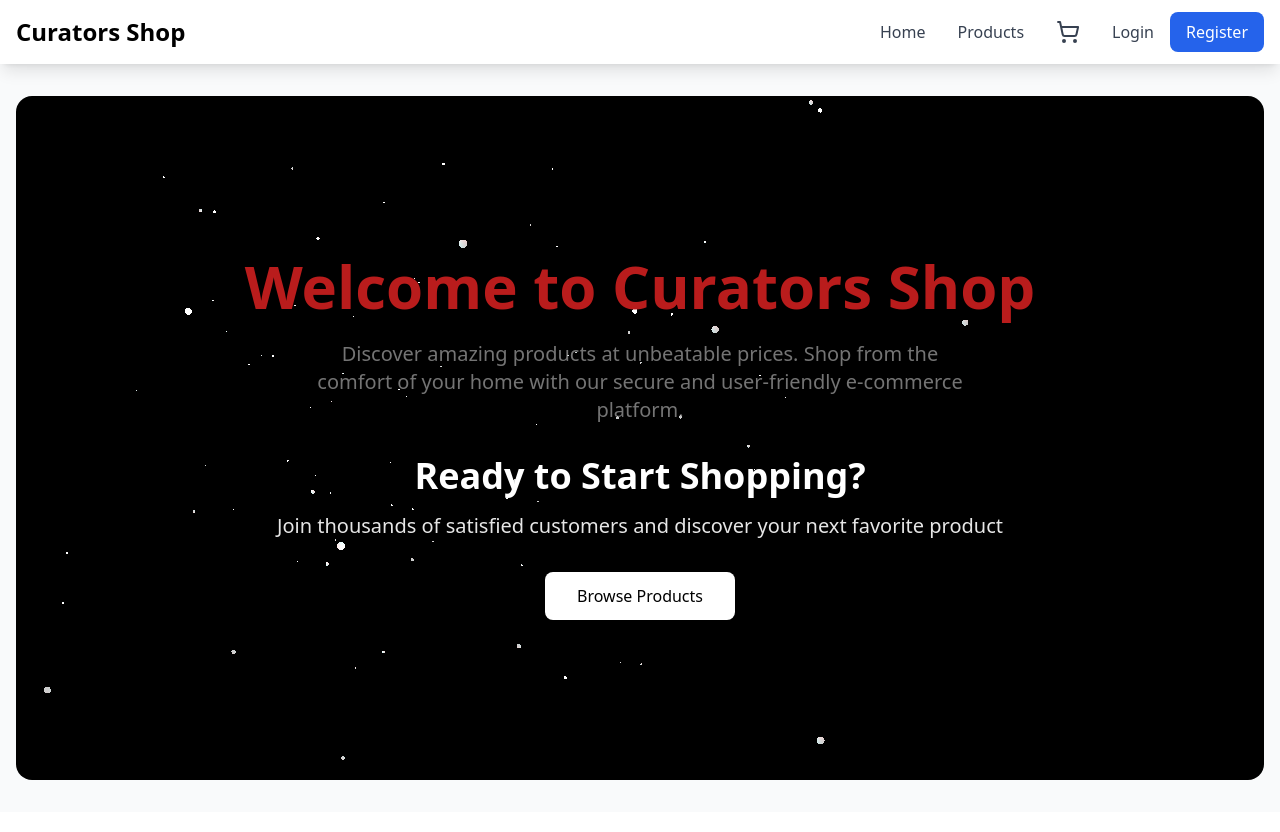
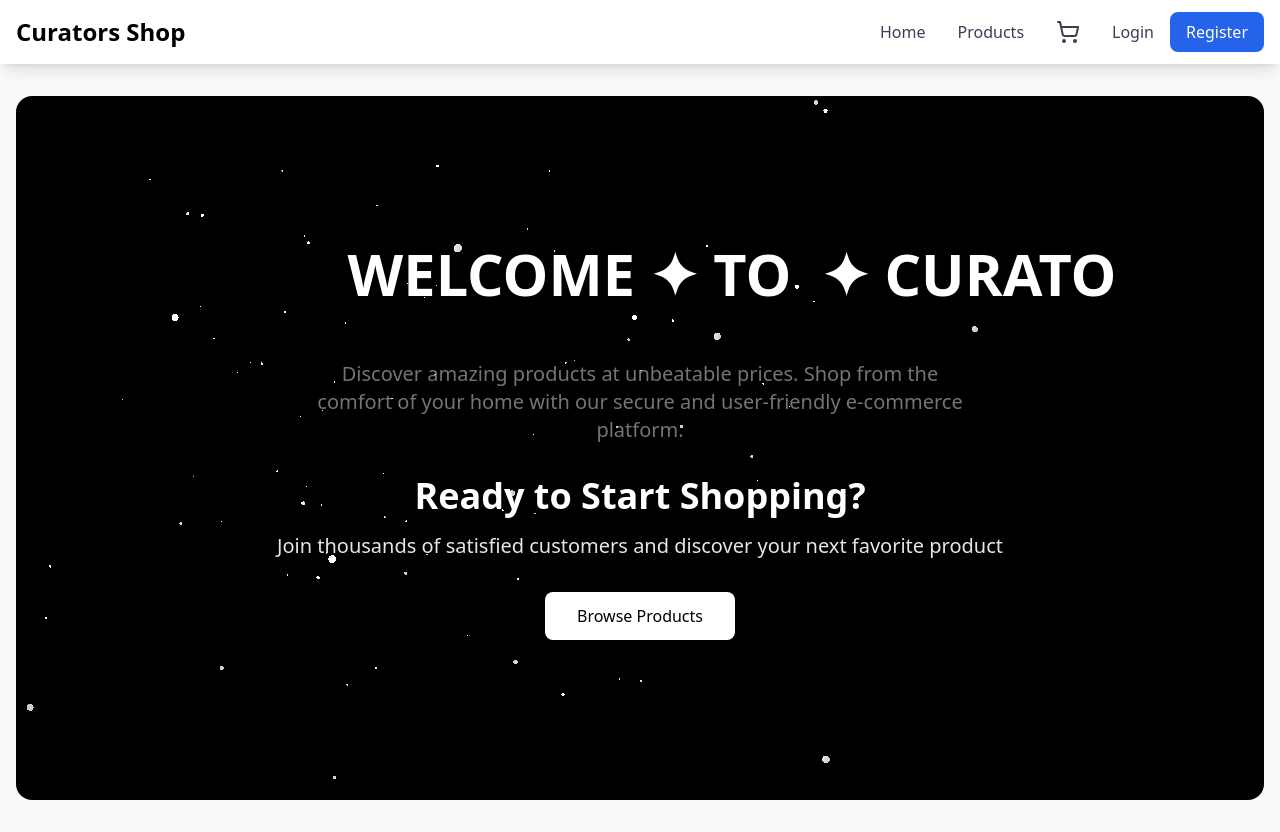
Before and after one commit to Ashishworks/EcomProject, a React (Vite) app in the folder client/: page / in a window 1280 px wide. Built offline with nearby package versions, Linux system fonts and the light colour scheme.

Commit message:
checkout ui improvement + home page

```diff
--- /dev/null
+++ b/client/src/animations/CurvedLoop.css
@@ -0,0 +1,23 @@
+.curved-loop-jacket {
+  min-height: 10vh;
+  display: flex;
+  align-items: center;
+  justify-content: center;
+  width: 100%;
+}
+
+.curved-loop-svg {
+  user-select: none;
+  width: 100%;
+  aspect-ratio: 100 / 12;
+  overflow: visible;
+  display: block;
+  font-size: 6rem;
+  fill: #ffffff;
+  user-select: none;
+  -moz-user-select: none;
+  -webkit-user-select: none;
+  font-weight: 700;
+  text-transform: uppercase;
+  line-height: 1;
+}
--- /dev/null
+++ b/client/src/animations/CurvedLoop.jsx
@@ -0,0 +1,145 @@
+import {
+  useRef,
+  useEffect,
+  useState,
+  useMemo,
+  useId
+} from "react";
+import "./CurvedLoop.css";
+
+const CurvedLoop = ({
+  marqueeText = "",
+  speed = 2,
+  className,
+  curveAmount = 400,
+  direction = "left",
+  interactive = true,
+}) => {
+  const text = useMemo(() => {
+    const hasTrailing = /\s|\u00A0$/.test(marqueeText);
+    return (
+      (hasTrailing ? marqueeText.replace(/\s+$/, "") : marqueeText) + "\u00A0"
+    );
+  }, [marqueeText]);
+
+  const measureRef = useRef(null);
+  const textPathRef = useRef(null);
+  const pathRef = useRef(null);
+  const [spacing, setSpacing] = useState(0);
+  const [offset, setOffset] = useState(0);
+  const uid = useId();
+  const pathId = `curve-${uid}`;
+  const pathD = `M-100,40 Q500,${40 + curveAmount} 1540,40`;
+
+  const dragRef = useRef(false);
+  const lastXRef = useRef(0);
+  const dirRef = useRef(direction);
+  const velRef = useRef(0);
+
+  const textLength = spacing;
+  const totalText = textLength ? Array(Math.ceil(1800 / textLength) + 2).fill(text).join('') : text;
+  const ready = spacing > 0;
+
+  useEffect(() => {
+    if (measureRef.current)
+      setSpacing(measureRef.current.getComputedTextLength());
+  }, [text, className]);
+
+  useEffect(() => {
+    if (!spacing || !ready) return;
+    let frame = 0;
+    const step = () => {
+      if (!dragRef.current && textPathRef.current) {
+        const delta = dirRef.current === "right" ? speed : -speed;
+        const currentOffset = parseFloat(textPathRef.current.getAttribute("startOffset") || "0");
+        let newOffset = currentOffset + delta;
+
+        const wrapPoint = spacing;
+        if (newOffset <= -wrapPoint) newOffset += wrapPoint;
+        if (newOffset >= wrapPoint) newOffset -= wrapPoint;
+
+        textPathRef.current.setAttribute("startOffset", newOffset + "px");
+        setOffset(newOffset);
+      }
+      frame = requestAnimationFrame(step);
+    };
+    step();
+    return () => cancelAnimationFrame(frame);
+  }, [spacing, speed, ready]);
+
+  const onPointerDown = (e) => {
+    if (!interactive) return;
+    dragRef.current = true;
+    lastXRef.current = e.clientX;
+    velRef.current = 0;
+    (e.target).setPointerCapture(e.pointerId);
+  };
+
+  const onPointerMove = (e) => {
+    if (!interactive || !dragRef.current || !textPathRef.current) return;
+    const dx = e.clientX - lastXRef.current;
+    lastXRef.current = e.clientX;
+    velRef.current = dx;
+
+    const currentOffset = parseFloat(textPathRef.current.getAttribute("startOffset") || "0");
+    let newOffset = currentOffset + dx;
+
+    const wrapPoint = spacing;
+    if (newOffset <= -wrapPoint) newOffset += wrapPoint;
+    if (newOffset >= wrapPoint) newOffset -= wrapPoint;
+
+    textPathRef.current.setAttribute("startOffset", newOffset + "px");
+    setOffset(newOffset);
+  };
+
+  const endDrag = () => {
+    if (!interactive) return;
+    dragRef.current = false;
+    dirRef.current = velRef.current > 0 ? "right" : "left";
+  };
+
+  const cursorStyle = interactive
+    ? dragRef.current
+      ? "grabbing"
+      : "grab"
+    : "auto";
+
+  return (
+    <div
+      className="curved-loop-jacket"
+      style={{ visibility: ready ? "visible" : "hidden", cursor: cursorStyle }}
+      onPointerDown={onPointerDown}
+      onPointerMove={onPointerMove}
+      onPointerUp={endDrag}
+      onPointerLeave={endDrag}
+    >
+      <svg className="curved-loop-svg" viewBox="0 0 1440 120">
+        <text
+          ref={measureRef}
+          xmlSpace="preserve"
+          style={{ visibility: "hidden", opacity: 0, pointerEvents: "none" }}
+        >
+          {text}
+        </text>
+        <defs>
+          <path
+            ref={pathRef}
+            id={pathId}
+            d={pathD}
+            fill="none"
+            stroke="transparent"
+          />
+        </defs>
+        {ready && (
+          <text fontWeight="bold" xmlSpace="preserve" className={className}>
+            <textPath ref={textPathRef} href={`#${pathId}`} startOffset={offset + "px"} xmlSpace="preserve">
+              {totalText}
+            </textPath>
+          </text>
+        )}
+      </svg>
+    </div>
+  );
+};
+
+export default CurvedLoop;
--- a/client/src/animations/SpotLightCard.css
+++ b/client/src/animations/SpotLightCard.css
@@ -2,7 +2,7 @@
   position: relative;
   border-radius: 1.5rem;
   border: 1px solid #222;
-  background-color: #111;
+  background-color: #0d4b60;
   padding: 2rem;
   overflow: hidden;
   --mouse-x: 50%;
--- a/client/src/pages/Cart.jsx
+++ b/client/src/pages/Cart.jsx
@@ -54,7 +54,7 @@
             .filter((item) => item && item.product) // ✅ null checks
             .map((item) => (
 
-              <div key={item.product._id} className="card">
+              <div key={item.product._id} className="card p-2">
                 <SpotlightCard spotlightColor="rgba(5, 220, 244, 1)">
                 <div className="flex items-center space-x-4">
                   <img
@@ -123,38 +123,42 @@
         </div>
 
         <div className="lg:col-span-1">
-          <div className="card p-6 sticky top-24">
-            <h2 className="text-xl font-bold text-gray-900 mb-4">Order Summary</h2>
+
+          <div className="card sticky top-24 p-4">
+            <SpotlightCard>
+            <h2 className="text-xl font-bold text-white mb-4">Order Summary</h2>
 
             <div className="space-y-3 mb-6">
               <div className="flex justify-between">
-                <span className="text-gray-600">Subtotal</span>
-                <span className="font-medium">₹{total.toLocaleString()}</span>
+                <span className="text-white">Subtotal</span>
+                <span className="font-medium text-white">₹{total.toLocaleString()}</span>
               </div>
               <div className="flex justify-between">
-                <span className="text-gray-600">Shipping</span>
-                <span className="font-medium">Free</span>
+                <span className="text-white">Shipping</span>
+                <span className="font-medium text-white">Free</span>
               </div>
               <div className="flex justify-between">
-                <span className="text-gray-600">Tax</span>
-                <span className="font-medium">₹{Math.round(total * 0.18).toLocaleString()}</span>
+                <span className="text-white">Tax</span>
+                <span className="font-medium text-white">₹{Math.round(total * 0.18).toLocaleString()}</span>
               </div>
               <div className="border-t pt-3">
-                <div className="flex justify-between text-lg font-bold">
+                <div className="flex justify-between text-lg font-bold text-white">
                   <span>Total</span>
                   <span>₹{Math.round(total * 1.18).toLocaleString()}</span>
                 </div>
               </div>
             </div>
 
-            <Link to="/checkout" className="w-full btn-primary text-center block">
+            <Link to="/checkout" className="w-full btn-primary text-center block bg-black rounded-2xl">
               Proceed to Checkout
             </Link>
 
-            <Link to="/products" className="w-full btn-secondary text-center block mt-3">
+            <Link to="/products" className="w-full btn-primary text-center block mt-3 bg-black rounded-2xl">
               Continue Shopping
             </Link>
+            </SpotlightCard>
           </div>
+
         </div>
       </div>
     </div>
--- a/client/src/pages/Home.jsx
+++ b/client/src/pages/Home.jsx
@@ -2,6 +2,7 @@
 import { ShoppingBag, Truck, Shield, Headphones } from "lucide-react"
 import Particles from "../animations/Particles"
 import ShinyText from "../animations/ShinyText"
+import CurvedLoop from "../animations/CurvedLoop"
 
 const Home = () => {
   return (
@@ -13,15 +14,16 @@
         </div>
 
         <div className="relative z-10">
-            <div className="max-w-4xl mx-auto px-4">
-          <h1 className="text-5xl md:text-6xl font-bold text-red-700 mb-6">
-            Welcome to Curators Shop
-          </h1>
-          <p className="text-xl text-gray-600 mb-8 max-w-2xl mx-auto">
-            <ShinyText text="Discover amazing products at unbeatable prices. Shop from the comfort of your home with our secure and
+          <div className="max-w-4xl mx-auto px-4">
+            <CurvedLoop marqueeText="Welcome ✦ to  ✦ Curators Shop ✦" speed={1}
+              curveAmount={0}
+              direction="right"
+              interactive={true}></CurvedLoop>
+            <p className="text-xl text-gray-600 mb-8 max-w-2xl mx-auto ">
+              <ShinyText text="Discover amazing products at unbeatable prices. Shop from the comfort of your home with our secure and
             user-friendly e-commerce platform." disabled={false} speed={3} className='custom-class' />
-          </p>
-        </div>
+            </p>
+          </div>
           <h2 className="text-3xl md:text-4xl font-bold mb-4">Ready to Start Shopping?</h2>
           <p className="text-xl mb-8 opacity-90">
             Join thousands of satisfied customers and discover your next favorite product
```
